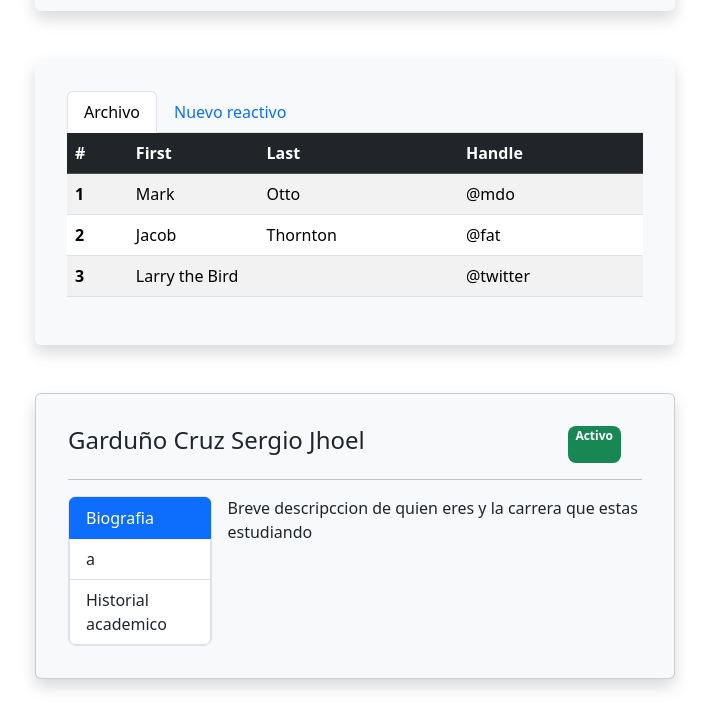
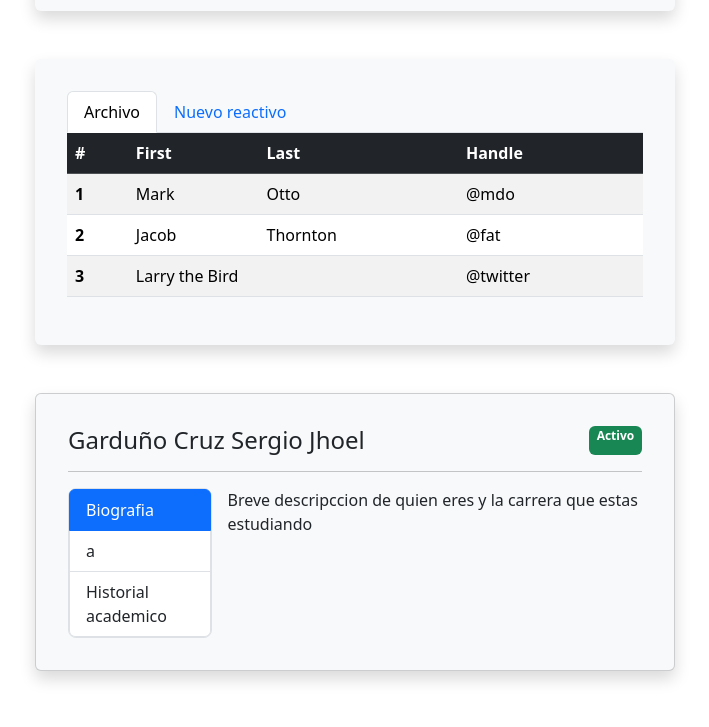
Before and after one commit to kuisser116/GCSJ_REU1, a plain HTML site: page index.html in a window 1280 px wide. Shown: the part 823-1550 px from the top of the page, without its empty margins (13-722 px from the left). Drawn offline with Linux system fonts and the light colour scheme.

Commit message:
[ADD] actualizar index

```diff
--- a/index.html
+++ b/index.html
@@ -123,9 +123,9 @@
     <div class=" m-5 p-3 col-6 shadow  bg-body-tertiary rounded col card">
 
         <div class="card-body">
-            <div class="d-flex col aling-items-center">
-                <h3 class="col-10 fs-4">Garduño Cruz Sergio Jhoel</h3>
-                <small class="justify-content-end bg-success  rounded-3 mx-auto text-white badge ">Activo</small>
+            <div class="d-flex aling-items-center  ">
+                <h3 class="col-10 fs-4 m-0">Garduño Cruz Sergio Jhoel</h3>
+                <span class="bg-success ms-auto text-white badge">Activo</span>
               </div>
 
               <hr>
```
